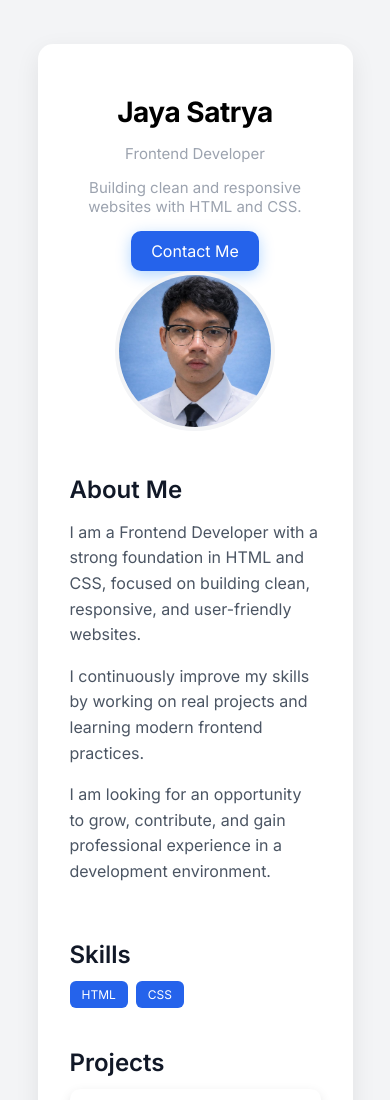
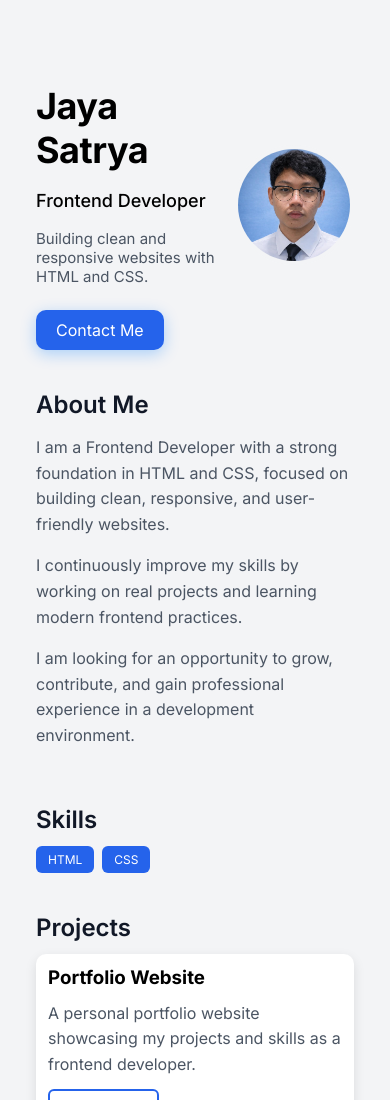
Before and after one commit to jayasatryav-hub/portofolio, a plain HTML site: page index.htm in a window 390 px wide. Shown: the top 1100 px of the page. Drawn offline with Linux system fonts and the light colour scheme.

Commit message:
Refactor CSS styles for layout and responsiveness

```diff
--- a/style.css
+++ b/style.css
@@ -8,21 +8,42 @@ body {
             display: flex;
             justify-content: center;
             align-items: flex-start;
-            padding: 20px;
+            padding: 12px;
             font-family: 'Inter', sans-serif;
             padding-bottom: 40px;
             margin : 0;
         }
+.profile {
+            display: flex;
+            flex-direction: row;
+            align-items: center;
+            gap: 16px;
+}
+.profile-image {
+            display: flex;
+            justify-content: center;
+}
 .profile img {
             border-radius: 50%;
-            width: 160px;
-            height: 160px;
+            width: 120px;
+            height: 120px;
             object-fit: cover;
             border: 4px solid #f3f4f6;
         }
+.hero-subtitle {
+            font-size: 18px;
+            font-weight: 500;
+            color:#111827
+            margin-bottom: 8px;
+}
+.hero-desc {
+            font-size: 15px;
+            color:#4b5563;
+            margin-bottom: 24px;
+}
 h1 {
             margin-bottom: 8px;
-            font-size : 28px;
+            font-size : 36px;
             font-weight: 700;
             letter-spacing: -0.5px;
         }
@@ -31,10 +52,6 @@ h2 {
             margin-bottom: 12px;
             color: #111827;
             font-weight: 600;
-        }
-.profile p {
-            color: #9CA3AF;
-            font-size: 15px;
         }
 section p {
             color: #4b5563;
@@ -56,9 +73,9 @@ section p {
             transform : translateY(-2px);
         }
 .skills-list {
-    display: flex;
-    flex-wrap: wrap;
-    gap: 8px;
+            display: flex;
+            flex-wrap: wrap;
+            gap: 8px;
 }
 .skill-tag {
     background-color: #2563eb;
@@ -68,27 +85,18 @@ section p {
     font-size: 12px;
 }
 .container {
-            margin: 24px auto;
+            margin: 0 auto;
             display : flex;
             flex-direction: column;
             gap: 16px;
-            max-width: 400px;
-            width: 90%;
-            background-color: white;
-            padding: 32px;
-            border-radius: 15px;
-            box-shadow: 0 8px 25px rgba(0, 0, 0, 0.08);
-            transition: transform 0.2s ease, box-shadow 0.2s ease;
+            max-width: 960px;
+            width: 100%;
+            background-color: transparent;
+            padding: 48px 24px;
         }
 section {
            margin: 0;
            width: 100%;
-        }
-.profile {
-            display: flex;
-            flex-direction: column;
-            align-items: center;
-            text-align: center;
         }
 .project-grid {
             display: grid;
@@ -147,21 +155,25 @@ section {
 @media (min-width: 768px) {
 body { background-color: #f3f4f6;
 }
+.profile {
+            flex-direction: row;
+            gap: 48px;
+}
+.profile img {
+            width: 180px;
+            height: 180px;
+}
 .container {
-                margin: 0;
-                border-radius: 10px;
-                padding: 20px;
-                max-width: 800px;
+            margin: 0;
+            padding: 20px;
+            max-width: 960px;
             }
 p {
             font-size: 16px;
             color: #4b5563;
         }
 h1 {
-            font-size: 28px;
-        }
-img {
-            max-width: 180px;
+            font-size: 56px;
         }
 .project-grid {
             grid-template-columns: 1fr 1fr;
```
